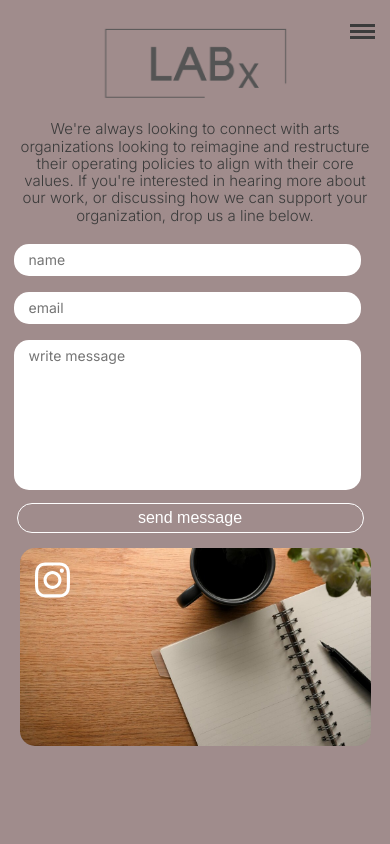
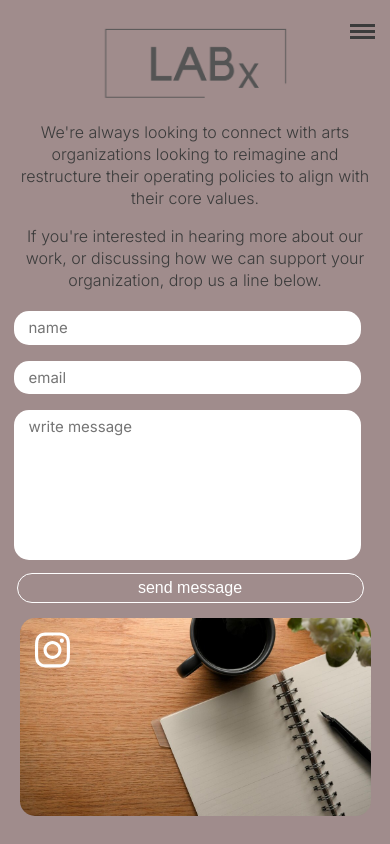
Before and after one commit to GabriellaPenev/LABx, a React (Create React App) app: page /contact in a window 390 px wide. Shown: the top 844 px of the page. Built offline with nearby package versions, Linux system fonts and the light colour scheme.

Commit message:
revised font sizing for mobile

```diff
--- a/src/App.css
+++ b/src/App.css
@@ -377,7 +377,8 @@ h3 {
 
 p,
 li {
-    font-size: clamp(0.75rem, 2vw, 0.85rem);
+        line-height: 22px;
+        font-size: clamp(0.8rem, 2vw, 0.85rem);
 }
 
 .logo {
@@ -410,6 +411,8 @@ li {
 
 .nav-menu li {
     padding: 20px 15px 20px;
+    font-size: clamp(0.75rem, 2vw, 0.85rem);
+
 }
 
 .listPanelToggle {
@@ -640,9 +643,7 @@ li {
 }
 
 .bio-text {
-    font-size: 0.8rem;
     text-align: center;
-    line-height: 22px;
 }
 
 .values {
@@ -712,7 +713,7 @@ input {
 select,
 input,
 textarea {
-    font-size: clamp(0.7rem, 3vw, 0.8rem);
+    font-size: clamp(0.75rem, 3vw, 0.8rem);
     font-family: 'Inter', sans-serif;
     border-radius: 15px;
     border: none;
--- a/src/App.js
+++ b/src/App.js
@@ -14,7 +14,9 @@ function App() {
     <>
       <header className="wrapper App-header">
         <Link to="/">
-          <img src={logo} className="logo" alt="logo" />
+          <h1>
+            <img src={logo} className="logo" alt="logo" />
+          </h1>
         </Link>
       </header>
 
--- a/src/components/Contact.js
+++ b/src/components/Contact.js
@@ -37,7 +37,12 @@ const Contact = () => {
         <div className='wrapper'>
             <Nav />
             <FadeInSection>
-                <p className="contact-message">We're always looking to connect with arts organizations looking to reimagine and restructure their operating policies to align with their core values. If you're interested in hearing more about our work, or discussing how we can support your organization, drop us a line below.</p>
+                <div className="contact-message">
+                    <p>We're always looking to connect with arts organizations looking to reimagine and restructure their operating policies to align with their core values. </p>
+                    <p>
+                        If you're interested in hearing more about our work, or discussing how we can support your organization, drop us a line below.
+                    </p>
+                </div>
 
                 <div className="contact-container">
                     <div className="contact-image">
--- a/src/components/Home.js
+++ b/src/components/Home.js
@@ -7,8 +7,6 @@ const Home = () => {
         <>
             <div className="landing">
                 <p>Labx is a collaborative consultancy of arts professionals. We envision a sector that embraces collectivity, interdependence, and risk taking.</p>
-
-                {/* <img src={landing} alt="overlapping maroon, blue, and grey circles" /> */}
                 <div className="leftCircle"></div>
                 <div className="rightCircle"></div>
                 <div className="arts"><p>arts</p></div>
```
